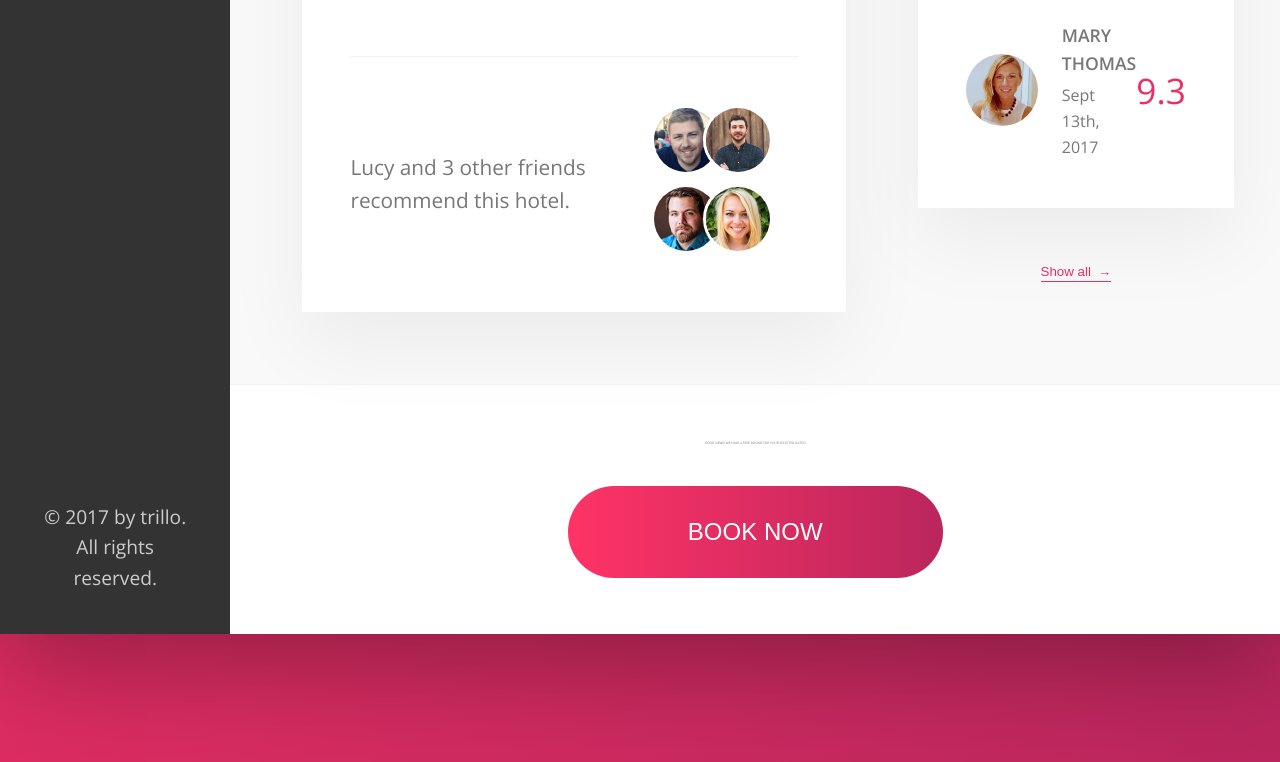
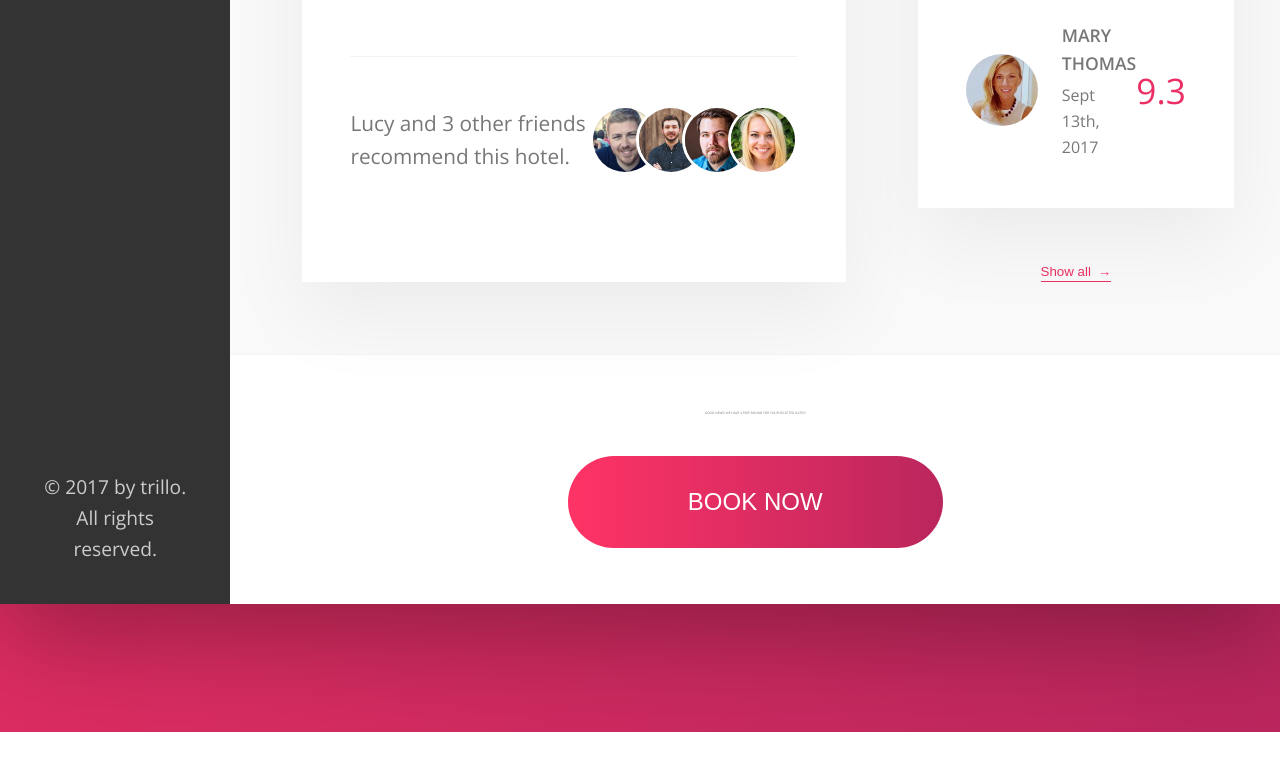
Before and after one commit to koh1project/sass-trillo, a website: page index.html in a window 1280 px wide. Shown: the part 1646-2408 px from the top of the page. After the commit the page ends 2378 px from the top, so only its background shows below. Drawn offline with nearby package versions, Linux system fonts and the light colour scheme; files that its build step writes are made by us from their sources.

Commit message:
Fix style

```diff
--- a/sass/_components.scss
+++ b/sass/_components.scss
@@ -365,7 +365,9 @@
     margin-right: auto;
   }
 
-  &__friends {}
+  &__friends {
+    display: flex;
+  }
 
   &__photo {
     box-sizing: content-box;
```
